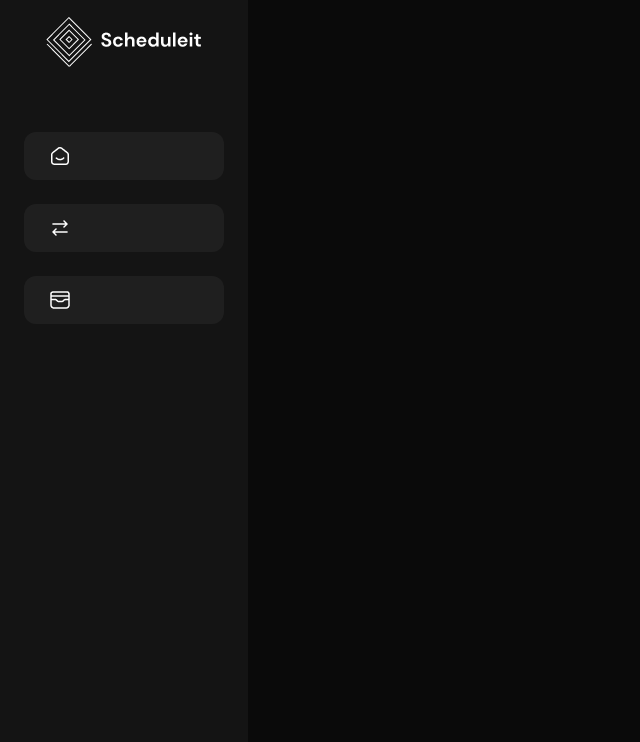
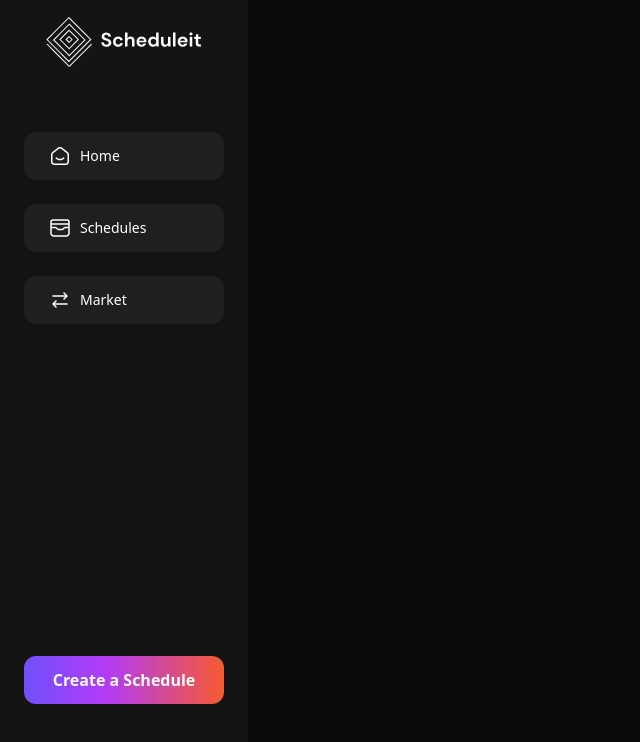
Before and after one commit to kaanmertkoc/ScheduleItSolana, a Next.js app: page / in a window 1280 px wide. Shown: the top 742 px of the page, without its empty margins (0-640 px from the left). Built offline with nearby package versions, Linux system fonts and the light colour scheme.

Commit message:
feat: some code left

```diff
--- a/app/layout.tsx
+++ b/app/layout.tsx
@@ -1,11 +1,7 @@
-import type { Metadata } from 'next';
+'use client';
+
 import './globals.css';
 import Sidebar from './src/components/Sidebar/Sidebar';
-
-export const metadata: Metadata = {
-  title: 'Schedule It',
-  description: 'Schedule It web application.',
-};
 
 export default function RootLayout({
   children,
@@ -14,8 +10,12 @@ export default function RootLayout({
 }) {
   return (
     <html lang='en'>
-      <Sidebar />
-      <body className='bg-bg'>{children}</body>
+      <body className='bg-bg'>
+        <>
+          <Sidebar />
+          {children}
+        </>
+      </body>
     </html>
   );
 }
--- a/app/page.tsx
+++ b/app/page.tsx
@@ -1,3 +1,4 @@
+'use client';
 export default function Home() {
   return (
     <main className='flex min-h-screen flex-col items-center justify-between p-24'></main>
--- a/app/src/components/Sidebar/NavItem.tsx
+++ b/app/src/components/Sidebar/NavItem.tsx
@@ -9,14 +9,20 @@ type NavItemProps = {
 
 export default function NavItem({ title, iconSrc }: NavItemProps) {
   return (
-    <div className='w-[200px] h-[48px] bg-bgAlt mb-6 rounded-xl self-center'>
+    <div className='w-[200px] h-[48px] bg-bgAlt mb-6 rounded-xl self-center flex flex-row items-center '>
       <Image
         src={iconSrc}
         width={24}
         height={24}
         alt='yo'
-        className='self-center mt-3 ml-6 '
+        className='self-center ml-6'
       />
+      <p
+        className='ml-2 text-textGray text-sm font-normal'
+        style={{ color: '#FFFFFF' }}
+      >
+        {title}
+      </p>
     </div>
   );
 }
--- a/app/src/components/Sidebar/Sidebar.tsx
+++ b/app/src/components/Sidebar/Sidebar.tsx
@@ -1,12 +1,13 @@
+'use client';
+
 import Image from 'next/image';
 import React from 'react';
 import logo from '../../../../public/assets/scheduleLogo.png';
 import homeLogo from '../../../../public/assets/home.png';
-import scheduleLogo from '../../../../public/assets/transfer.png';
+import a from '../../../../public/assets/transfer.png';
 import marketLogo from '../../../../public/assets/wallet.png';
 import NavItem from './NavItem';
 
-export default function Sidebar() {
 const sidebarItems = [
   {
     title: 'Home',
@@ -14,16 +15,18 @@ export default function Sidebar() {
   },
   {
     title: 'Schedules',
-      iconSrc: scheduleLogo,
+    iconSrc: marketLogo,
   },
   {
     title: 'Market',
-      iconSrc: marketLogo,
+    iconSrc: a,
   },
 ];
 
+export default function Sidebar() {
   return (
     <div className='flex fixed left-0 bg-sidebarBg w-[248px] h-full flex-col items-start'>
+      <>
         <Image
           src={logo}
           width={172}
@@ -33,9 +36,25 @@ export default function Sidebar() {
         />
 
         <div className='mt-14' />
-      {sidebarItems.map((item) => (
-        <NavItem iconSrc={item.iconSrc} title={item.title} isSelected />
+        {sidebarItems.map((item, index) => (
+          <NavItem
+            key={index}
+            iconSrc={item.iconSrc}
+            title={item.title}
+            isSelected
+          />
         ))}
+
+        <div
+          className='w-[200px] h-[48px] self-center rounded-xl absolute bottom-24 flex flex-col items-center justify-center'
+          style={{
+            background:
+              'linear-gradient(90deg, #455EFF -26.75%, #B33BF6 41.2%, #FF5F14 108.26%)',
+          }}
+        >
+          <p className='font-bold text-base'>Create a Schedule</p>
+        </div>
+      </>
     </div>
   );
 }
--- a/tailwind.config.ts
+++ b/tailwind.config.ts
@@ -11,6 +11,7 @@ const config: Config = {
       sidebarBg: '#141414',
       bg: '#0a0a0a',
       bgAlt: '#1f1f1f',
+      textGray: '#999',
     },
     extend: {
       backgroundImage: {
```
Lines whose indentation alone changed are shown as unchanged.
